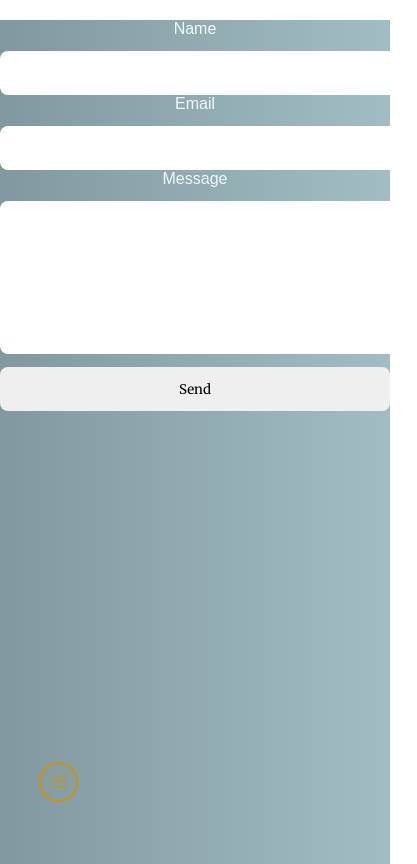
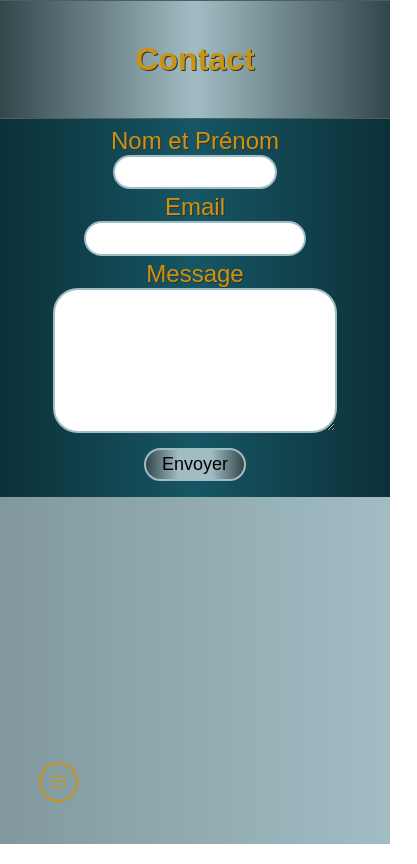
Before and after one commit to JeremyLamacq/Portfolio, a React (Vite) app: page /contact in a window 390 px wide. Shown: the whole page, 417 px wide, since content can reach past the window. Built offline with nearby package versions, Linux system fonts and the light colour scheme; no server answers.

Commit message:
responsive & style & captcha ok

```diff
--- a/src/components/contact/Contact.jsx
+++ b/src/components/contact/Contact.jsx
@@ -13,8 +13,15 @@ const ContactForm = () => {
   });
 
   useEffect(() => {
-    // Initialisation d'EmailJS avec les clés de l'environnement Vite
-    emailjs.init(import.meta.env.VITE_SERVICE_ID); // Utiliser la clé du service EmailJS
+    const script = document.createElement('script');
+    script.src = 'https://www.google.com/recaptcha/api.js';
+    script.async = true;
+    script.defer = true;
+    document.body.appendChild(script);
+  }, []);
+
+  useEffect(() => {
+    emailjs.init(import.meta.env.VITE_SERVICE_ID);
   }, []);
 
   const handleChange = (e) => {
@@ -81,9 +88,12 @@ const ContactForm = () => {
   };
 
   return (
+    <main id="mainContact">
+      <h1>Contact</h1>
       <form id="contact-form" onSubmit={handleSubmit}>
         <input type="hidden" name="contact_number" value="697483" />
-      <label>Name</label>
+
+        <label>Nom et Prénom</label>
         <input
           type="text"
           name="user_name"
@@ -91,6 +101,7 @@ const ContactForm = () => {
           onChange={handleChange}
           required
         />
+
         <label>Email</label>
         <input
           type="email"
@@ -99,15 +110,18 @@ const ContactForm = () => {
           onChange={handleChange}
           required
         />
+
         <label>Message</label>
         <textarea
           name="message"
           value={formState.message}
           onChange={handleChange}
           required
-      ></textarea>
-      <input type="submit" value="Send" />
+        />
+        <div className="g-recaptcha" data-sitekey={import.meta.env.VITE_DATA_SITEKEY}/>
+        <input type="submit" value="Envoyer" />
       </form>
+    </main>
   );
 };
 
--- a/src/components/contact/Contact.scss
+++ b/src/components/contact/Contact.scss
@@ -1,71 +1,91 @@
-@import url(https://fonts.googleapis.com/css?family=Merriweather);
+#mainContact {
+
+  background: linear-gradient(to left, #0c3038, #165664, #0c3038);
+  color: #cb9312;
+  text-shadow: 1px 1px #333333;
+  padding-bottom: 2%;
 
   h1 {
+    margin: 0;
+    padding: 40px 0 ;
     text-align: center;
-  color: #a8a8a8;
+    background: linear-gradient(to left, #33474b, #a1bdc3, #33474b);
+    border-top: #456166 1px solid;
+    border-bottom: #456166 1px solid;
   }
 
-form {
-  max-width: 600px;
-  text-align: center;
-  margin: 20px auto;
+  #contact-form {
+
+    display: flex;
+    flex-direction: column;
+    align-items: center;
+    width: 100%;
+    font-size: x-large;
+    padding: 2% 0;
+
+    input[type="text"], input[type="email"] {
+      width: 20%;
+      height: 2em;
+      margin-bottom: 1%;
+      border-radius: 25px;
+      border: #a1bdc3 solid 0.2em;
+      padding: 0.5%;
+
+      @media(max-width: 1200px) {
+        width: 40%;
+      }
     }
 
-input,
-textarea {
-  border: 0;
-  outline: 0;
-  padding: 1em;
-  border-radius: 8px;
-  display: block;
-  width: 100%;
-  margin-top: 1em;
-  font-family: 'Merriweather', sans-serif;
-  resize: none;
+    input[type="email"]{
+      width: 35%;
+
+      @media(max-width: 1200px) {
+        width: 55%;
       }
-
-#input-submit {
-  color: white;
-  background: #e74c3c;
-  cursor: pointer;
-}
-
-#input-submit:hover {
-  box-shadow: 0 1px 1px 1px rgba(0, 0, 0, 0.2);
     }
 
     textarea {
-  height: 126px;
-}
+      width: 50%;
+      height: 10em;
+      overflow: auto;
+      border-radius: 25px;
+      border: #a1bdc3 solid 0.2em;
+      padding: 1%;
 
-.half {
-  float: left;
-  width: 48%;
-  margin-bottom: 1em;
-}
-
-.right {
-  width: 50%;
-}
-
-.left {
-  margin-right: 2%;
-}
-
-@media (max-width: 480px) {
-  .half {
-    width: 100%;
-    float: none;
-    margin-bottom: 0;
+      @media(max-width: 1200px) {
+        width: 70%;
       }
     }
 
-.cf:before,
-.cf:after {
-  content: ' ';
-  display: table;
+    div.g-recaptcha {
+      margin: 2% 0;
+
+      @media(max-width: 600px) {
+        display: flex;
+        flex-direction: column;
+        justify-content: center;
+        align-items: center;
       }
 
-.cf:after {
-  clear: both;
+      iframe {
+        border-radius: 5px;
+
+        @media(max-width: 600px) {
+          border-radius: 0;
+          width: 76%;
+          padding: 0 15% 0 11.5%;
+
         }
+      }
+    }
+
+    input[type="submit"] {
+      padding: 1% 4%;
+      border-radius: 25px;
+      border: #a1bdc3 solid 0.15em;
+      background: linear-gradient(to left, #33474b,  #a1bdc3, #a1bdc3, #33474b);
+      font-size: large;
+    }
+
+  }
+}
--- a/src/components/footer/Footer.scss
+++ b/src/components/footer/Footer.scss
@@ -22,6 +22,10 @@
         bottom: 10%;
         left: 10%;
         z-index: 2;
+
+        @media(max-width: 400px) {
+            bottom: 12%;
+        }
 
         .button {
             text-decoration: none;
```
Lines whose indentation alone changed are shown as unchanged.
